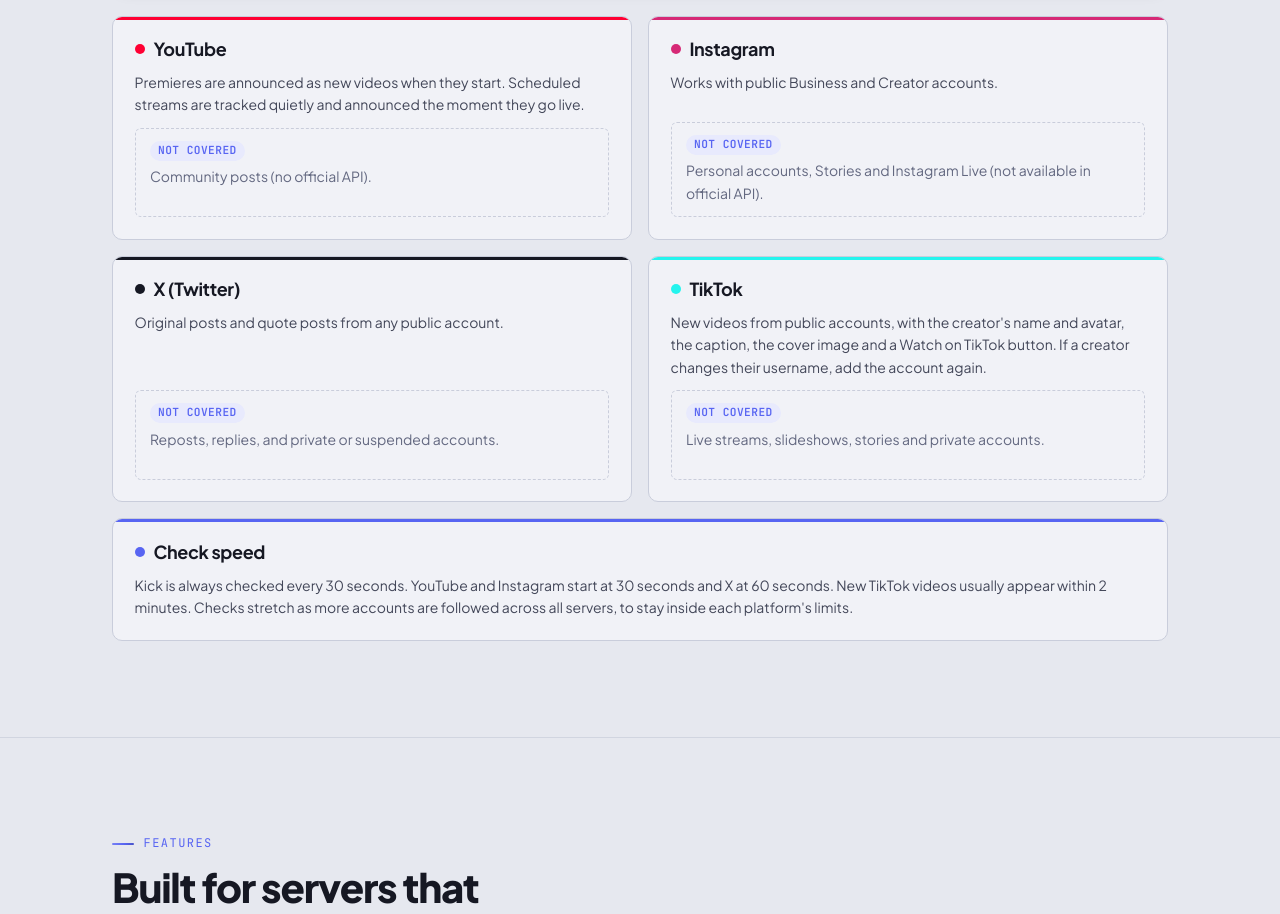
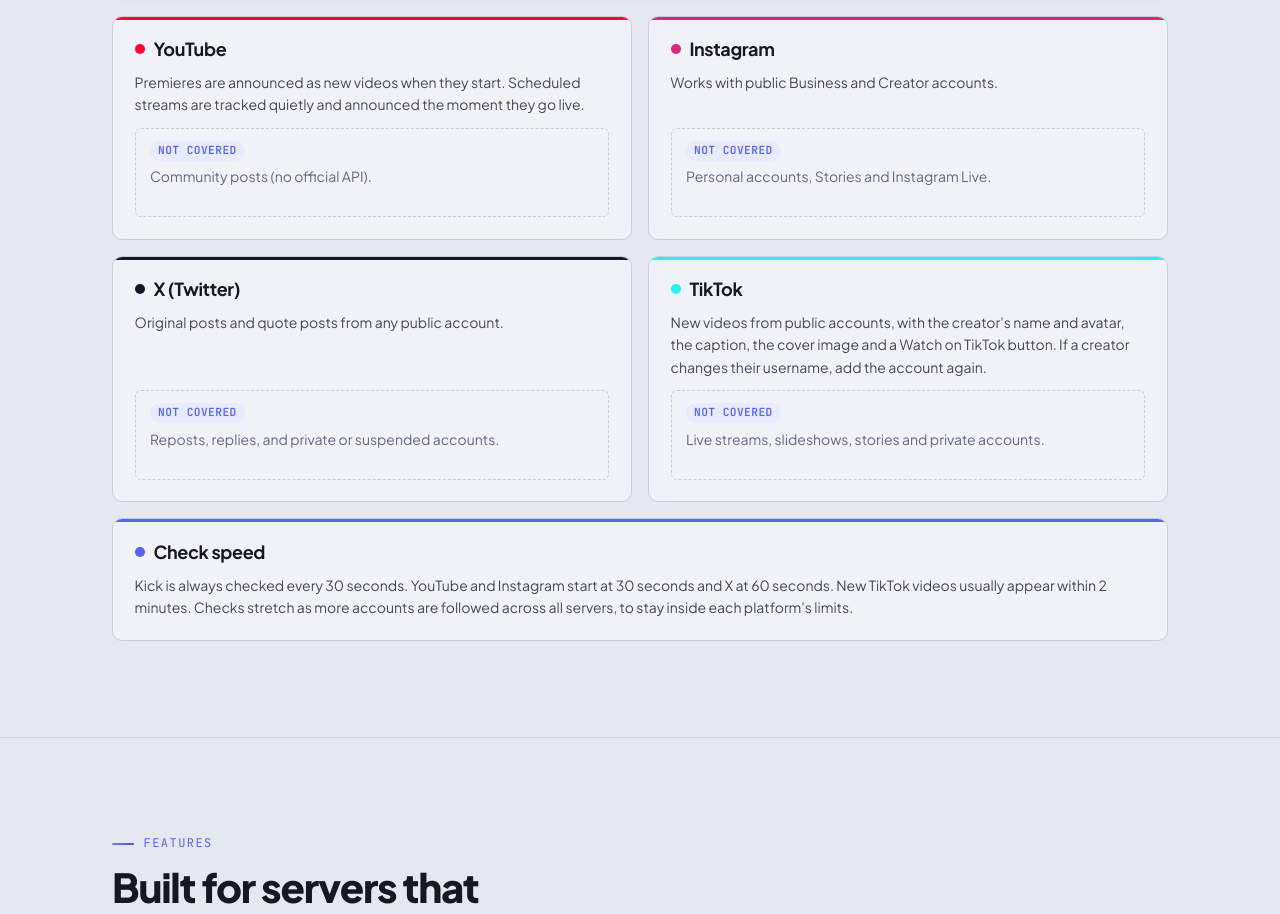
Before and after one commit to mdevvx/DiscoNotify, a Next.js app: page / in a window 1280 px wide. Shown: the part 1780-2694 px from the top of the page. Built offline with nearby package versions, Linux system fonts and the light colour scheme; no server answers.

Commit message:
line changed

```diff
--- a/components/home/Platforms.tsx
+++ b/components/home/Platforms.tsx
@@ -81,7 +81,7 @@ const notes = [
         title: "Instagram",
         color: "var(--ig)",
         text: "Works with public Business and Creator accounts.",
-        limits: "Personal accounts, Stories and Instagram Live (not available in official API).",
+        limits: "Personal accounts, Stories and Instagram Live.",
     },
     {
         title: "X (Twitter)",
```
